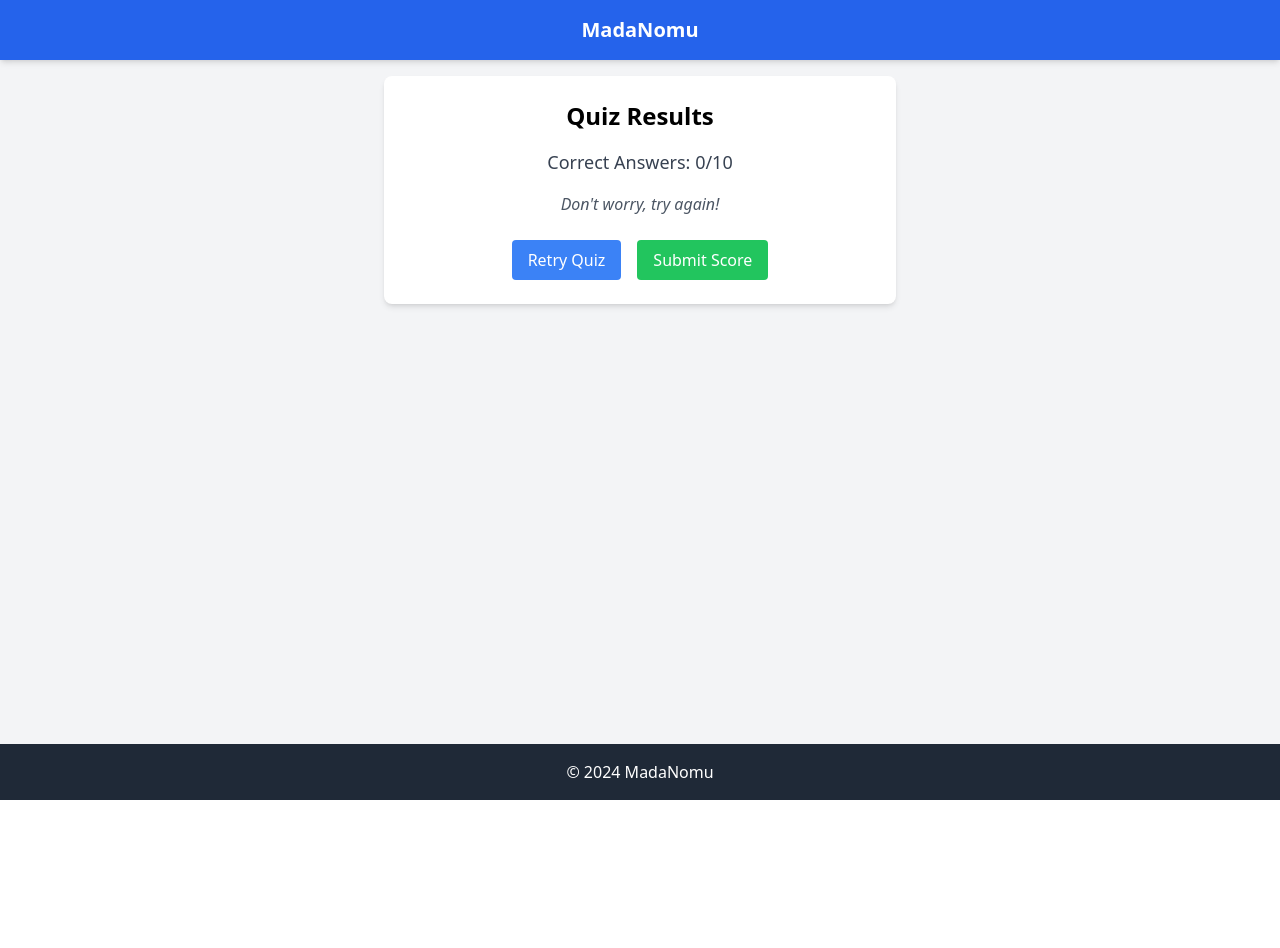
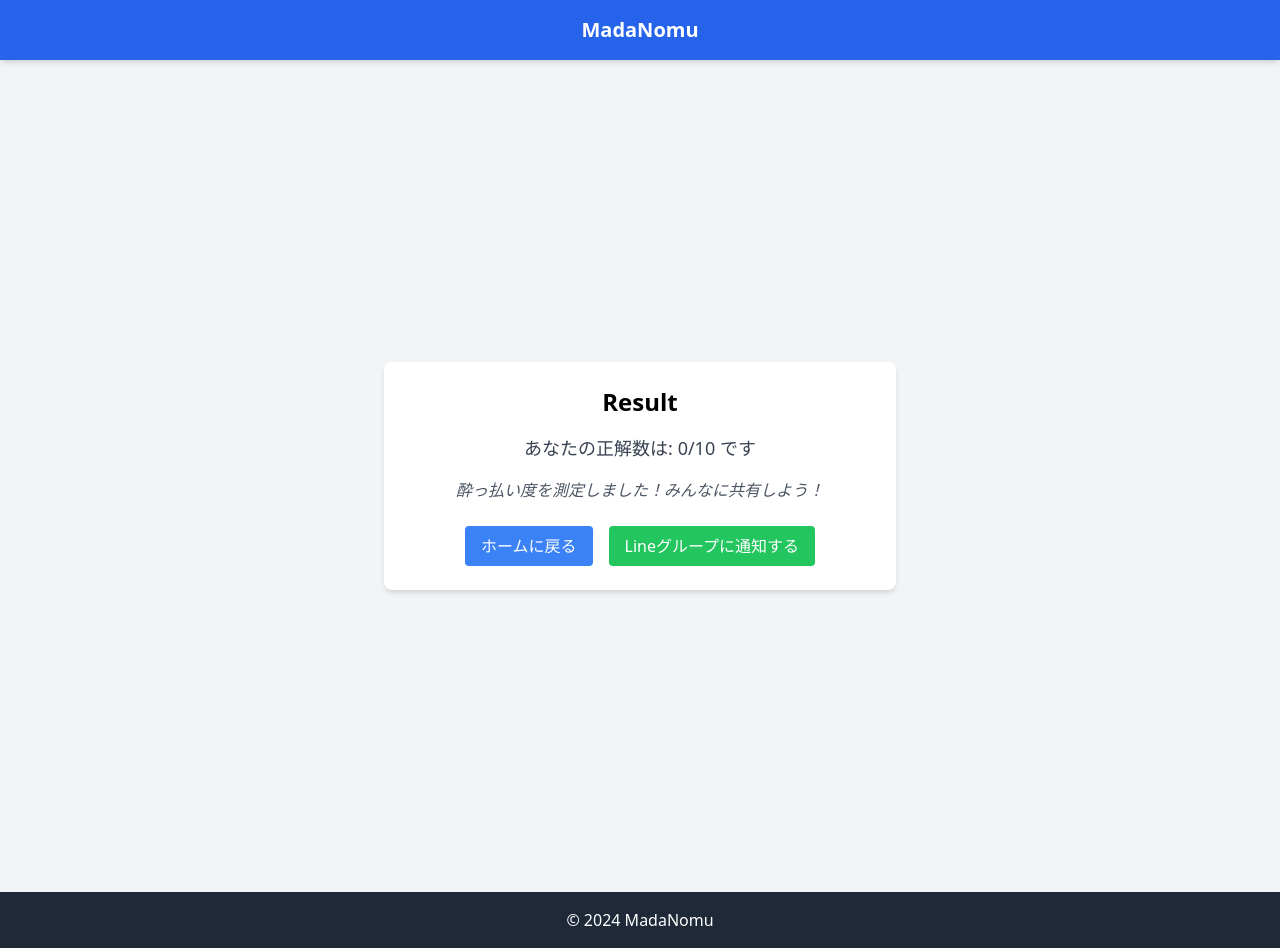
Before and after one commit to rabbit-313/MadaNomu, a React (Create React App) app in the folder client/madanomu/: page /results in a window 1280 px wide. Before the commit the page ends 800 px from the top, so only its background shows below. Built offline with nearby package versions, Linux system fonts and the light colour scheme.

Commit message:
uiを変えた

```diff
--- a/client/madanomu/src/components/home.jsx
+++ b/client/madanomu/src/components/home.jsx
@@ -56,7 +56,7 @@ const App = () => {
         onSubmit={handleSubmit}
         className="bg-white p-6 rounded-lg shadow-lg max-w-sm w-full"
       >
-        <h1 className="text-2xl font-bold text-center mb-4">あなたの酔っぱらい度合いは？</h1>
+        <h1 className="text-2xl font-bold text-center mb-4">酔っているのかを測るよ！</h1>
         <div className="mb-4">
           <label htmlFor="name" className="block text-gray-700 font-medium mb-2">
             名前を入力してね:
--- a/client/madanomu/src/components/question_display.jsx
+++ b/client/madanomu/src/components/question_display.jsx
@@ -1,5 +1,5 @@
 import React, { useEffect, useState } from "react";
-import {useParams, useNavigate} from "react-router-dom";
+import { useParams, useNavigate } from "react-router-dom";
 import { useCorrect } from "./correct"; // Context を利用
 
 const QuestionDisplay = ({ id }) => {
@@ -57,9 +57,14 @@ const QuestionDisplay = ({ id }) => {
   };
 
   return (
-    <div className="p-6 max-w-lg mx-auto bg-white rounded-lg shadow-md">
-      <h2 className="text-2xl font-bold mb-4">{questionData.question_name}</h2>
-      <p className="text-gray-700 mb-4">{questionData.question}</p>
+    <div
+      className="p-6 max-w-lg w-full bg-white rounded-lg shadow-md flex flex-col justify-between"
+      style={{ minHeight: "400px" }} // 高さを固定
+    >
+      <div>
+        <h2 className="text-2xl font-bold mb-4">{questionData.question_name}</h2>
+        <p className="text-gray-700 mb-4">{questionData.question}</p>
+      </div>
 
       <ul className="space-y-2">
         <li
@@ -100,7 +105,11 @@ const QuestionDisplay = ({ id }) => {
 
 const QuestionPage = () => {
   const { id } = useParams(); // URLからidを取得
-  return <QuestionDisplay id={parseInt(id, 10)} />;
+  return (
+    <div className="flex items-center justify-center min-h-screen bg-gray-100">
+      <QuestionDisplay id={parseInt(id, 10)} />
+    </div>
+  );
 };
 
 export default QuestionPage;
--- a/client/madanomu/src/components/results.jsx
+++ b/client/madanomu/src/components/results.jsx
@@ -6,15 +6,7 @@ const Results = () => {
 
   // メッセージを正解数に応じて動的に変更
   const getMessage = () => {
-    if (correct === 10) {
-      return "Perfect score! Excellent work!";
-    } else if (correct >= 7) {
-      return "Great job! You did really well.";
-    } else if (correct >= 4) {
-      return "Good effort! Keep practicing.";
-    } else {
-      return "Don't worry, try again!";
-    }
+    return "酔っ払い度を測定しました！みんなに共有しよう！";
   };
 
   const postCorrectScore = async () => {
@@ -39,23 +31,25 @@ const Results = () => {
   };
 
   return (
-    <div className="p-6 max-w-lg mx-auto bg-white rounded-lg shadow-md text-center">
-      <h1 className="text-2xl font-bold mb-4">Quiz Results</h1>
-      <p className="text-lg text-gray-700 mb-4">Correct Answers: {correct}/10</p>
+    <div className="flex items-center justify-center min-h-screen bg-gray-100">
+      <div className="p-6 max-w-lg w-full bg-white rounded-lg shadow-md text-center">
+        <h1 className="text-2xl font-bold mb-4">Result</h1>
+        <p className="text-lg text-gray-700 mb-4">あなたの正解数は: {correct}/10 です</p>
         <p className="text-md text-gray-600 italic">{getMessage()}</p>
         <div className="mt-6 space-x-4">
           <button
             className="px-4 py-2 bg-blue-500 text-white rounded hover:bg-blue-600"
             onClick={() => (window.location.href = "/")}
           >
-          Retry Quiz
+            ホームに戻る
           </button>
           <button
             className="px-4 py-2 bg-green-500 text-white rounded hover:bg-green-600"
             onClick={postCorrectScore}
           >
-          Submit Score
+            Lineグループに通知する
           </button>
+        </div>
       </div>
     </div>
   );
```
Lines whose indentation alone changed are shown as unchanged.
